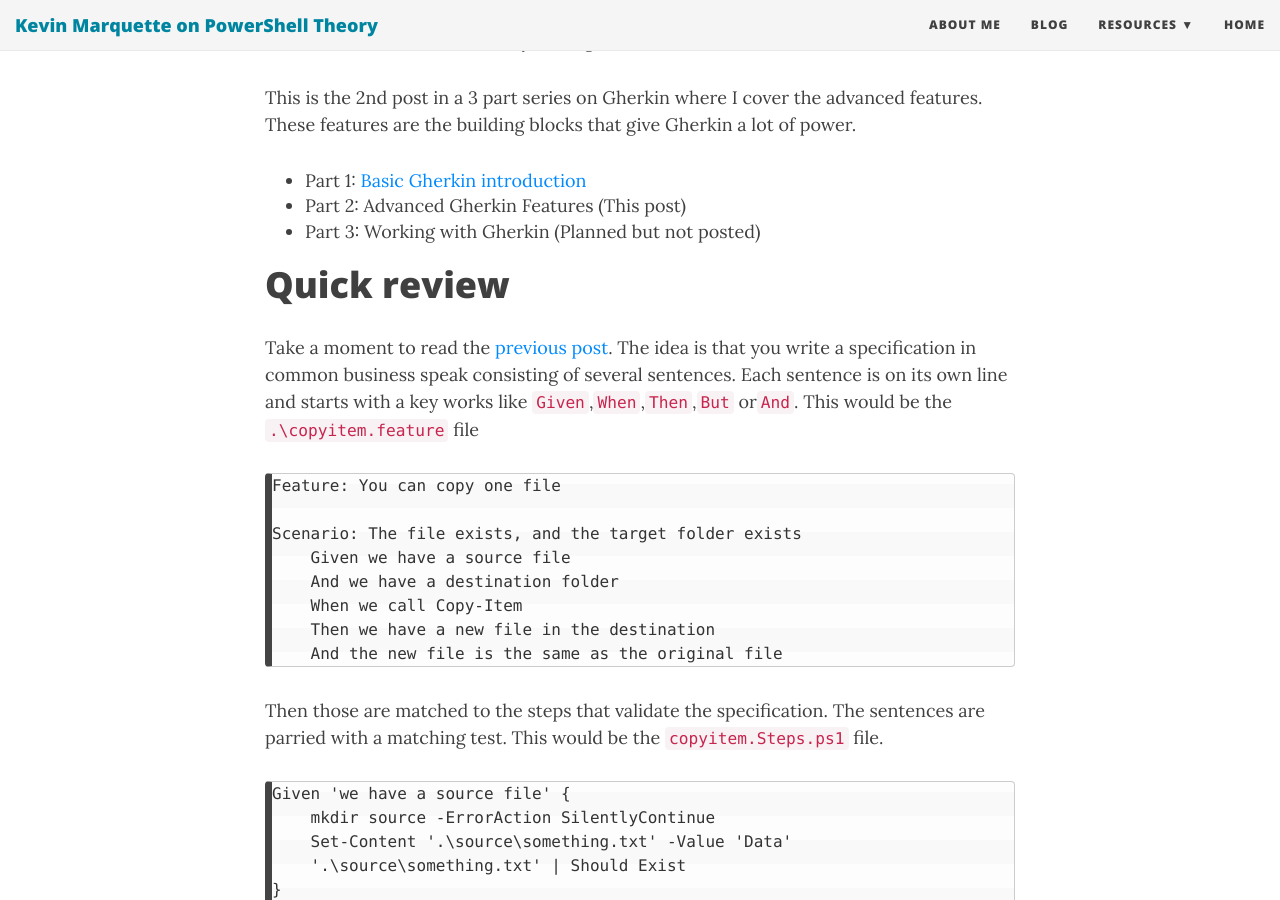
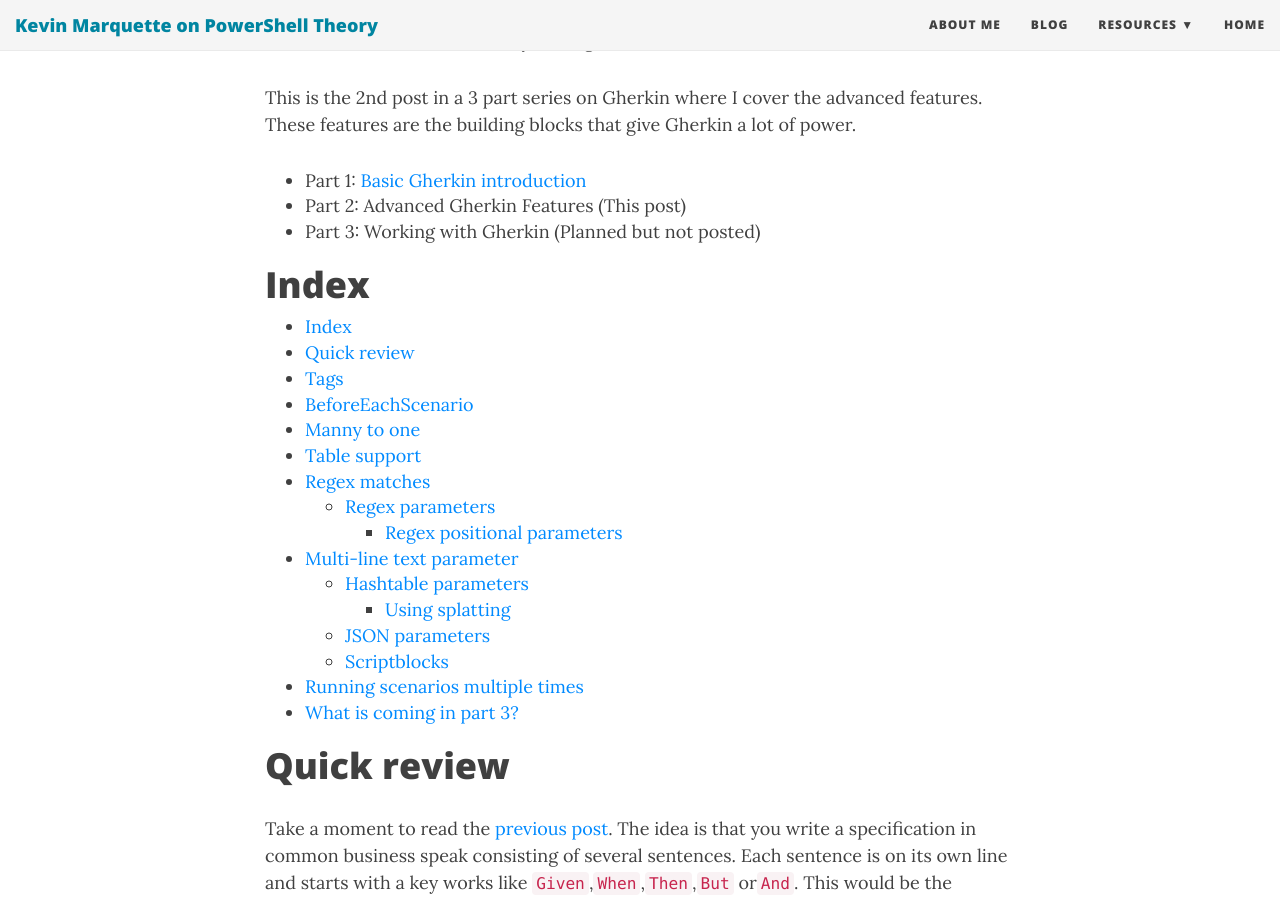
Before and after one commit to KevinMarquette/kevinmarquette.github.io, a Jekyll site: the page built from _posts/2017-04-30-Powershell-Gherkin-advanced-features.md, in a window 1280 px wide and 900 px high, scrolled down 380 px. Built offline with Jekyll 4.4.1, drawn with Linux system fonts in a browser that asks for light colours; nearby versions of some CDN libraries.

Commit message:
Add index

```diff
--- a/_posts/2017-04-30-Powershell-Gherkin-advanced-features.md
+++ b/_posts/2017-04-30-Powershell-Gherkin-advanced-features.md
@@ -12,6 +12,11 @@ This is the 2nd post in a 3 part series on Gherkin where I cover the advanced fe
 * Part 1: [Basic Gherkin introduction](../2017-03-17-Powershell-Gherkin-specification-validation)
 * Part 2: Advanced Gherkin Features (This post)
 * Part 3: Working with Gherkin (Planned but not posted)
+
+# Index
+
+* TOC
+{:toc}
 
 # Quick review
 
```
